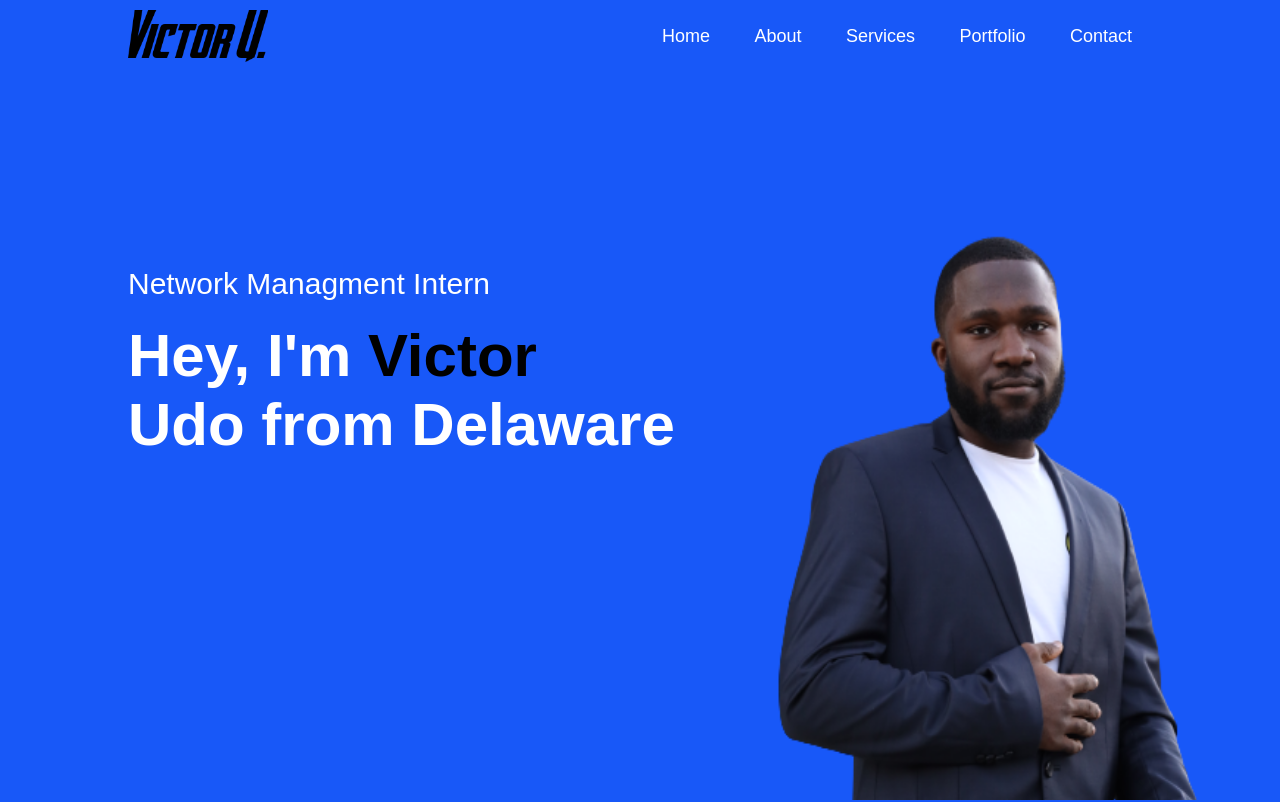
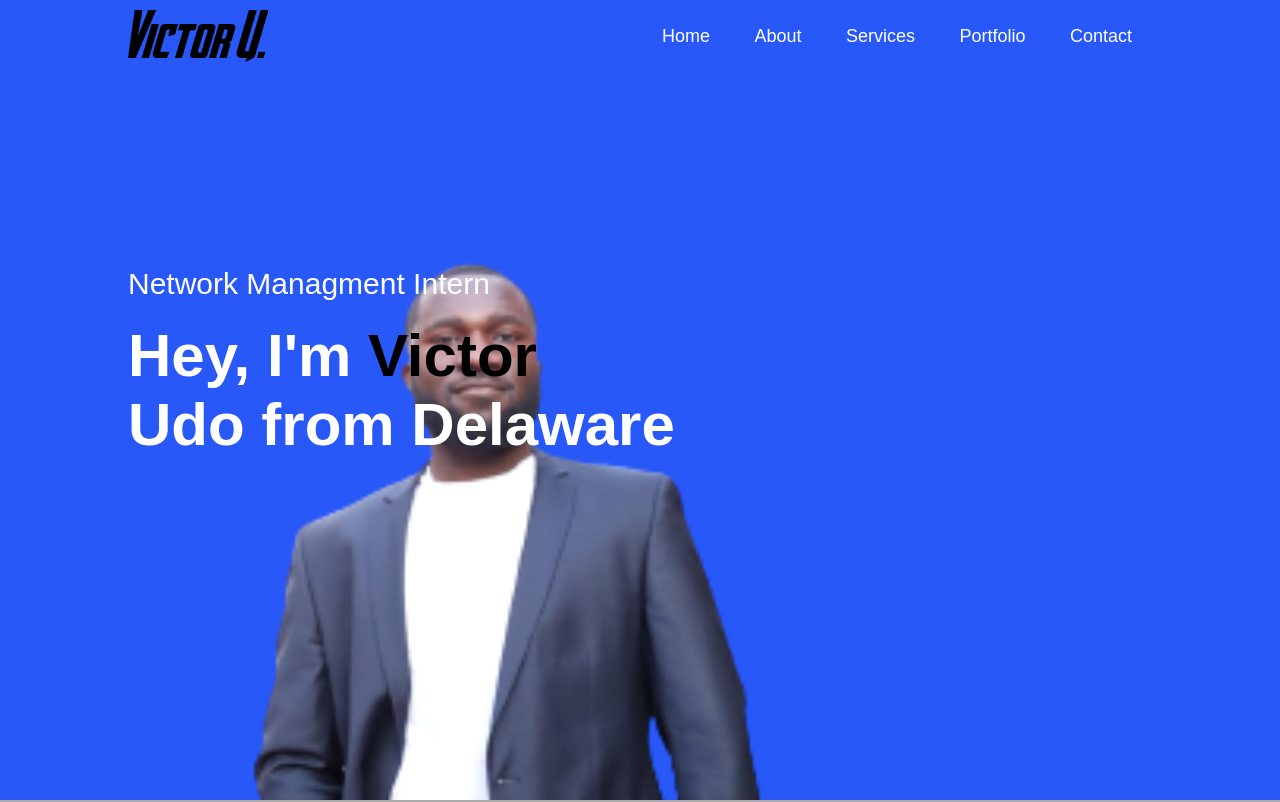
Before and after one commit to Joyboy97/parkgui, a plain HTML site: page index.html in a window 1280 px wide. Shown: the top 802 px of the page. Drawn offline with Linux system fonts and the light colour scheme.

Commit message:
new json

```diff
--- a/style.css
+++ b/style.css
@@ -8,17 +8,18 @@ html{
     scroll-behavior: smooth;
 }
 body{
-    background: #1858f8;
+    background: #2858f8;
     color: #fff;
 }
 /* find better font and colors for the page */
 #header{
     width: 100%;
     height: 100vh;
-    background-image: url(images/standingclosed.png);
+    background-image: url(images/standingopen.png);
+    background-size: cover;
     background-repeat: no-repeat;
-    background-position-x: right;
-    background-size: 600px 1000px;
+    background-position: center;
+    /* 600px 1000px; */
 }
 .container{
     padding: 10px 10%;
@@ -80,8 +81,8 @@ nav ul li a:hover::after{
 /* this controls alexes big ass photos */
 #about{
     padding:80px 0;
-    color:#ababab;
-
+    /* color: */
+    background-color:#ababab;
 }
 .row{
     display: flex;
```
Also changed, not shown: images/blue.png (added), images/joyboy.jpg (added).
